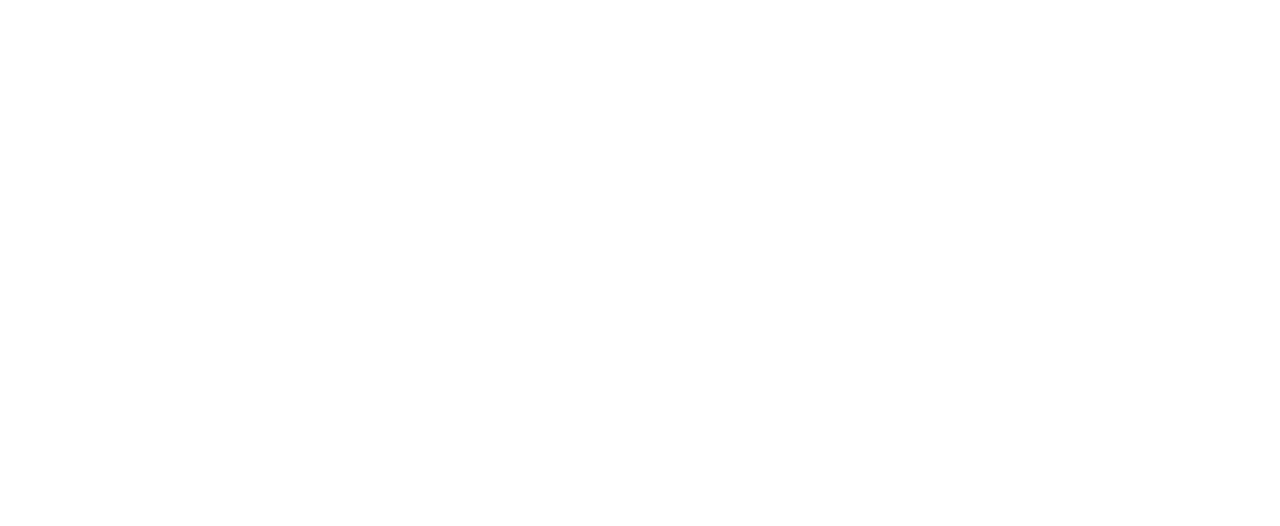
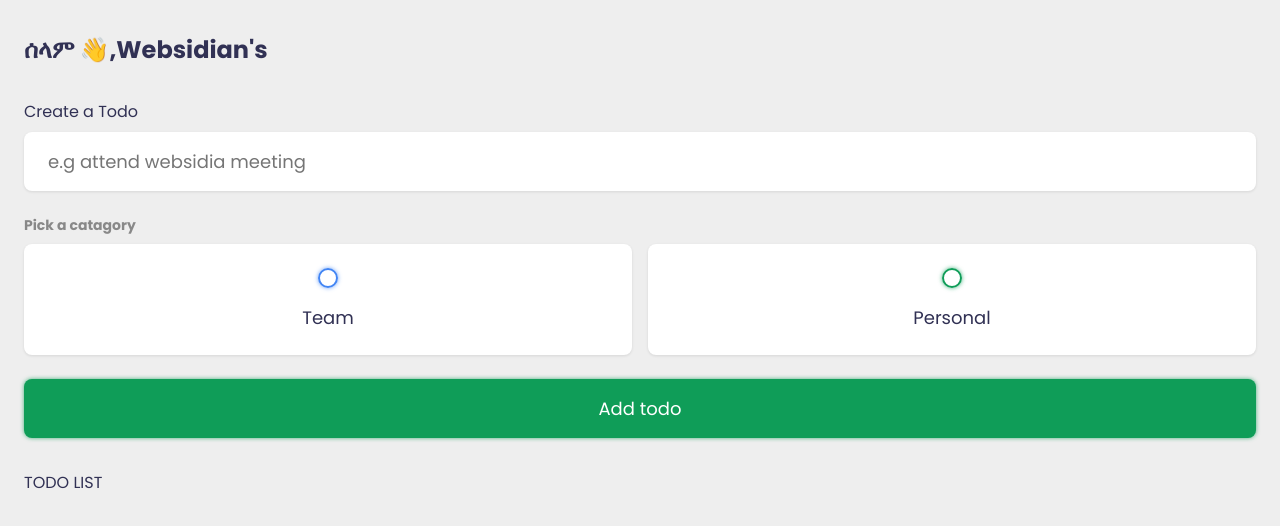
Before and after one commit to lijnati/todo, a plain HTML site: page index.html in a window 1280 px wide. Drawn offline with Linux system fonts and the light colour scheme.

Commit message:
adding:all files to codebase

```diff
--- a/css/style.css
+++ b/css/style.css
@@ -1,5 +1,203 @@
 @import url('https://fonts.googleapis.com/css2?family=Montserrat:wght@400;500;600;700;800;900&family=Poppins:wght@400;500;600;700;800&display=swap');
 
+
+:root {
+  --primary: #0F9D58;
+  --team : #4285F4;
+  --personal : var(--primary);
+  --light : #EEE;
+  --dark: #313154;
+  --grey : #888;
+  --danger : #FF5B57;
+  --shadow : 0 1px 3px rgba(0,0,0,0.1);
+  --team-glow: 0px 0px 4px rgb(66, 133, 244,0.75);
+  --personal-glow: 0px 0px 4px rgb(15, 157, 88,0.75);
+}
+
+* {
+  margin: 0;
+  padding: 0;
+  box-sizing: border-box;
+  font-family: 'Poppins', sans-serif;
+}
+
+input:not([type="radio"]):not([type="checkbox"]), button {
+  appearance: none;
+  border:none;
+  outline:none;
+  background:none;
+  cursor: inital;
+}
+
 body {
-  font-family: 'Poopins', sans-serif
+  background: var(--light);
+  color:var(--dark);
 }
+
+section {
+  margin-top: 2rem;
+  margin-bottom: 2rem;
+  padding-left: 1.5rem;
+  padding-right: 1.5rem;
+}
+
+h3 {
+  color: var(--dark);
+  font-size: 1rem;
+  font-weight: 400;
+  margin-bottom: 0.5rem;
+}
+h4 {
+  color: var(--grey);
+  font-size: 0.875rem;
+  font-weight: 700;
+  margin-bottom: 0.5rem;
+}
+
+.create-todo input[type="text"] {
+  dsiplay: block;
+  width: 100%;
+  font-size: 1.125rem;
+  padding: 1rem 1.5rem;
+  color: var(--dark);
+  background-color: #fff;
+  border-radius: 0.5rem;
+  box-shadow: var(--shadow);
+  margin-bottom: 1.5rem;
+}
+.create-todo .options {
+  display: grid;
+  grid-template-columns: repeat(2,1fr);
+  grid-gap: 1rem;
+  margin-bottom: 1.5rem;
+}
+
+.create-todo .options label {
+  display: flex;
+  flex-direction: column;
+  align-items: center;
+  justify-content: center;
+  padding: 1.5rem;
+  background-color: #fff;
+  border-radius: 0.5rem;
+  box-shadow: var(--shadow);
+  cursor: pointer;
+}
+
+input[type="radio"],
+input[type="checkbox"] {
+  display: none;
+}
+
+.box {
+  display: flex;
+  align-items: center;
+  justify-content: center;
+  width: 20px;
+  height: 20px;
+  border-radius: 50%;
+  border: 2px solid var(--team);
+  box-shadow: var(--team-glow);
+}
+.box.personal {
+  border-color: var(--personal);
+  box-shadow: var(--personal-glow);
+}
+
+.box::after {
+  content: "";
+  display : block;
+  opacity:0;
+  width: 0px;
+  height:0px;
+  background-color: var(--team);
+  box-shadow: var(--team-glow);
+  border-radius: 50%;
+  transition: 0.2s ease-in-out;
+}
+
+.box.personal::after {
+  background-color: var(--personal);
+  box-shadow: var(--personal-glow);
+}
+
+input:checked ~ .box::after {
+  width:10px;
+  height:10px;
+  opacity: 1;
+}
+.create-todo .options label div {
+  color: var(--dark);
+  font-size: 1.125rem;
+  margin-top: 1rem;
+}
+
+.create-todo input[type="submit"] {
+  display: block;
+  width: 100%;
+  font-size: 1.125rem;
+  padding: 1rem 1.5rem;
+  color: #fff;
+  background-color: var(--primary);
+  border-radius: 0.5rem;
+  box-shadow: var(--personal-glow);
+  cursor: pointer;
+  transition: 0.2s ease-in-out;
+}
+.create-todo input[type="submit"]:hover {
+  opacity:0.8;
+}
+
+.todo-list .list {
+  margin: 1rem 0;
+}
+
+.todo-list .todo-item {
+  display: flex;
+  align-items: center;
+  background-color: #fff;
+  padding: 1rem;
+  border-radius:0.5rem;
+  box-shadow: var(--shadow);
+  margin-bottom: 1rem;
+}
+
+.todo-item label {
+  display: block;
+  margin-right: 1rem;
+  cursor: pointer;
+}
+.todo-item .todo-content {
+  flex: 1 1 0%;
+}
+.todo-item .todo-content input {
+  color: var(--dark);
+  font-size: 1.125rem;
+}
+.todo-item .actions {
+  display : flex;
+  align-items: center;
+}
+.todo-item .actions button {
+  display: block;
+  padding: 0.5rem;
+  border-radius: 0.25rem;
+  color:#fff;
+  cursor: pointer;
+  transition: 0.2s ease-in-out;
+}
+.todo-item .actions button:hover {
+  opacity:0.75;
+}
+.todo-item .actions .edit {
+  margin-right: 0.5rem;
+  background-color: var(--team);
+}
+.todo-item .actions .delete {
+  background-color: var(--danger);
+}
+
+.todo-item.done .todo-content input {
+  text-decoration: line-through;
+  color: var(--grey);
+}
--- a/index.html
+++ b/index.html
@@ -8,6 +8,78 @@
   <link rel="stylesheet" href="./css/style.css">
 </head>
 <body>
+  <!-- Heading -->
+  <main class='app'>
+    <section class='greeting'>
+      <h2 class='title'>
+        ሰላም 👋,Websidian's
+      </h2>
+    </section>
 
+    <!-- create todo -->
+    <section class='create-todo'>
+       <h3>Create a Todo</h3>
+       <form action="">
+        <input type="text" placeholder="e.g attend websidia meeting" name="content" id="content">
+        <h4>Pick a catagory</h4>
+        <div class="options">
+          <!-- Catagory 1 -->
+          <label>
+            <input type="radio" name="catagory" id="catagory1" value="team" />
+            <span class="box team"></span>
+            <div>Team</div>
+          </label>
+
+          <!-- Catagory 2 -->
+          <label>
+            <input type="radio" name="catagory" id="catagory2" value="personal" />
+            <span class="box personal"></span>
+            <div>Personal</div>
+
+          </label>
+        </div>
+
+        <input type="submit" value="Add todo" />
+       </form>
+    </section>
+
+    <!-- Todo list goes here -->
+    <section class="todo-list">
+      <h3>TODO LIST</h3>
+      <div class="list" id="todo-list">
+        <!-- <div class="todo-item done">
+          <label>
+            <input type="checkbox" name="" id="">
+            <span class="box team"></span>
+          </label>
+
+          <div class="todo-content">
+            <input type="text" value="websidia meeting" readonly/>
+          </div>
+
+          <div class="actions">
+            <button class="edit">Edit</button>
+            <button class="delete">Delete</button>
+          </div>
+        </div>
+
+        <div class="todo-item">
+          <label>
+            <input type="checkbox" name="" id="">
+            <span class="box personal"></span>
+          </label>
+
+          <div class="todo-content">
+            <input type="text" value="Hit Gym" readonly/>
+          </div>
+
+          <div class="actions">
+            <button class="edit">Edit</button>
+            <button class="delete">Delete</button>
+          </div>
+        </div> -->
+      </div>
+    </section>
+  </main>
 </body>
 </html>
```
Also changed, not shown: app.js (+106 -0 lines).
